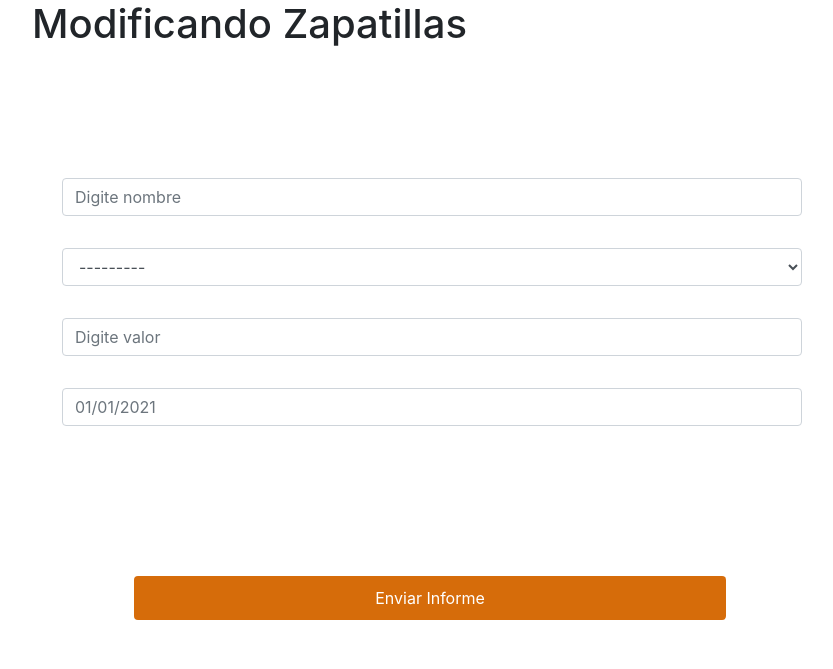
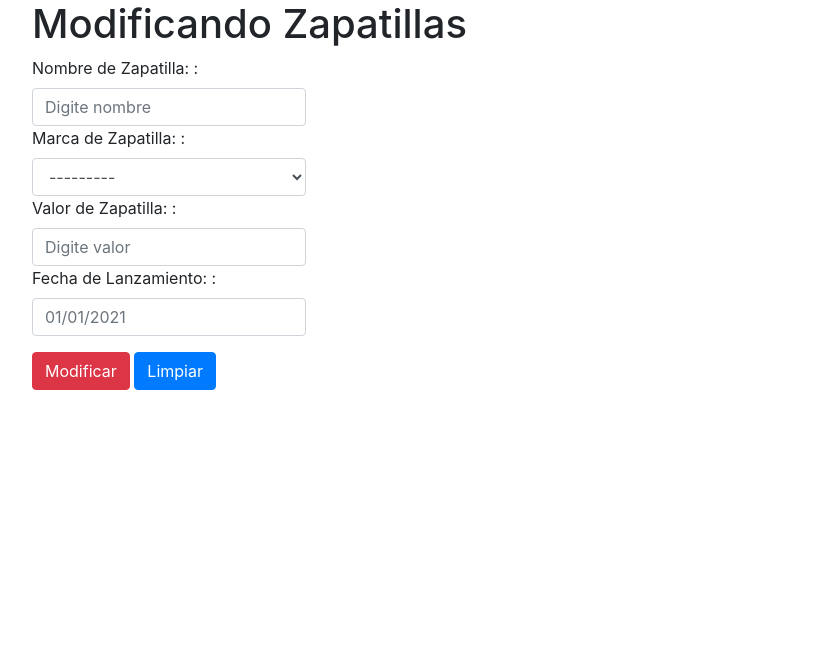
Before and after one commit to GerardoLlanos/Exp3Backend_FreireLlanos_004D, a Django app: template core/templates/core/form_mod_zapatillas.html in a window 1280 px wide. Shown: the top 669 px of the page, without its empty margins (38-871 px from the left). Run offline with Django 3.2, Linux system fonts and the light colour scheme; the template is opened without the code that fills it: values that come from a table or form of the project are taken from there, others are empty; some libraries are stand-ins or nearby versions.

Commit message:
Se agrega el modificar zapatillas en el template de ver y su respectiva funcionalidad

```diff
--- a/core/templates/core/form_mod_zapatillas.html
+++ b/core/templates/core/form_mod_zapatillas.html
@@ -20,12 +20,13 @@
         <div class="row">
             <form method="POST" action="#" id="formulario">
                 {%csrf_token%}
-                    <div class="form-aporte">
-                        {{form.as_table}}
-                    </div>
-                    <div class="form-aporte">
-                        <input class="form-botones-aporte" type="submit" value="Enviar Informe">
-                    </div>
+                <div class="form-group">
+                    {{form.as_table}}
+                </div>
+                    <div class="form-group">
+                     <input type="submit" class="btn btn-danger" id="modificar" value="Modificar">
+                    <input type="reset" class="btn btn-primary" id="limpiar" value="Limpiar">
+                </div>
             </form>
         </div>
     </div>
--- a/core/views.py
+++ b/core/views.py
@@ -28,12 +28,12 @@ def form_aportes(request):
 def form_mod_zapatillas(request, id):
     zapatilla = DatosZapatilla.objects.get(nombre=id)
 
-    datos = {
-        'form': Form_aportes(instance=zapatilla)
+    datos ={
+        'form': AportesForm(instance=zapatilla)
     }
 
     if request.method == 'POST':
-        formulario = Form_aportes(data=request.POST, instance = zapatilla)
+        formulario = AportesForm(data=request.POST, instance = zapatilla)
         if formulario.is_valid:
             formulario.save()
             return redirect('ver')
```
